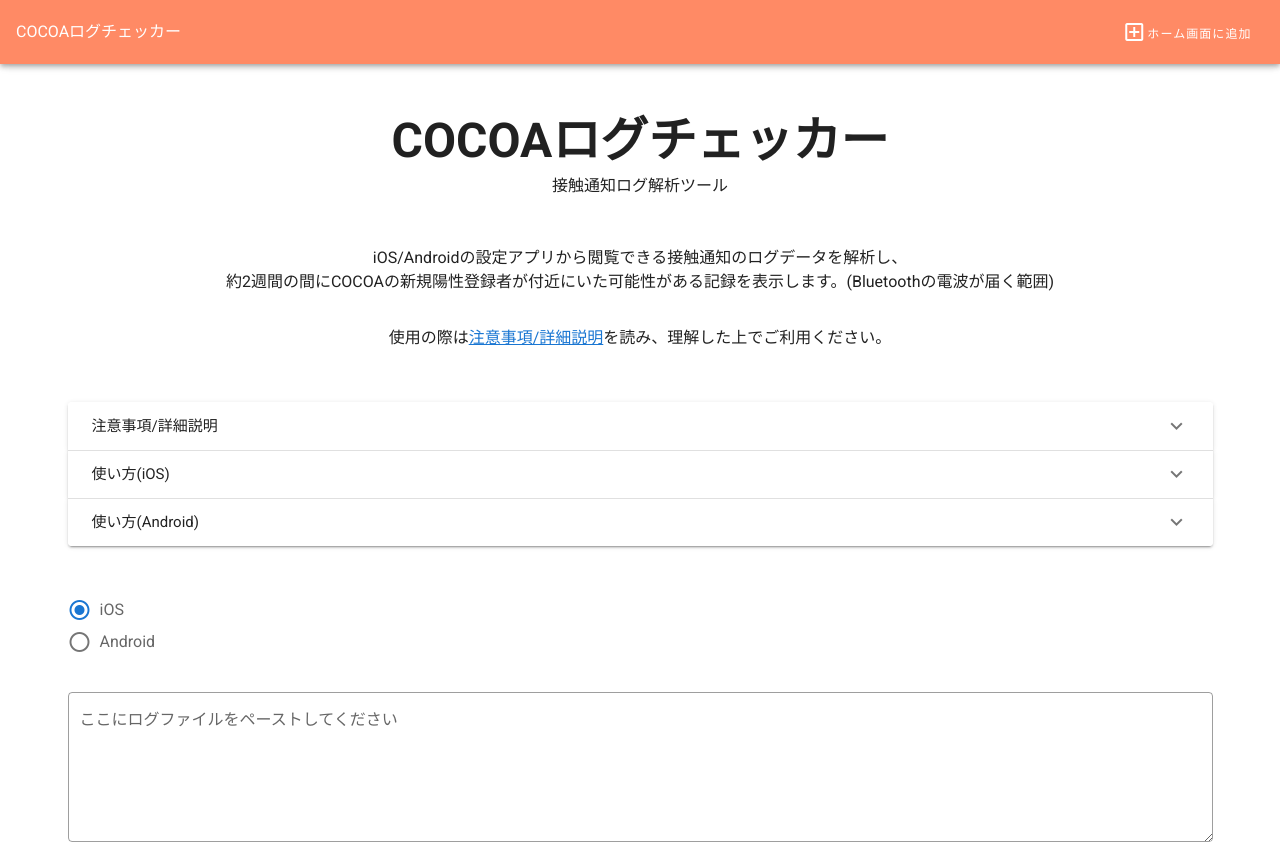
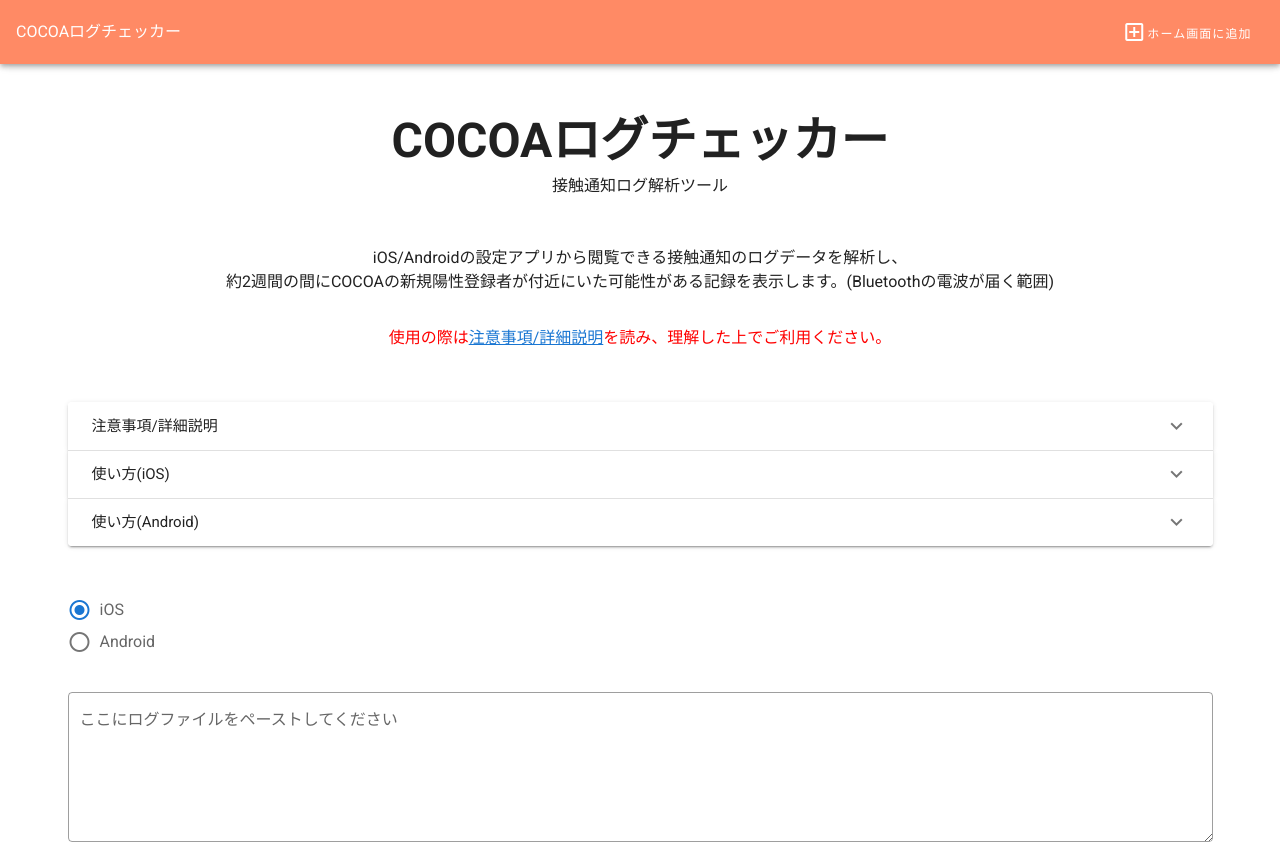
Before and after one commit to ktansai/COVID-19-ExposeChecker, a Vue app: page / in a window 1280 px wide. Shown: the top 844 px of the page. Built offline with nearby package versions, Linux system fonts and the light colour scheme.

Commit message:
red color sentence about note

```diff
--- a/src/components/ExposeChecker.vue
+++ b/src/components/ExposeChecker.vue
@@ -15,7 +15,7 @@
           <span class="d-inline-block">接触通知のログデータを解析し、</span>
           <span class="d-inline-block">約2週間の間にCOCOAの新規陽性登録者が付近にいた可能性がある記録を表示します。(Bluetoothの電波が届く範囲)</span>
         </p>
-        <p class="my-8 mx-2">
+        <p class="my-8 mx-2" style="color:red;">
           <span class="d-inline-block">
           使用の際は<a href="#notes" @click="showNotes">注意事項/詳細説明</a>を読み、
           </span>
```
